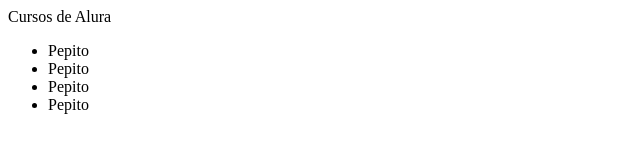
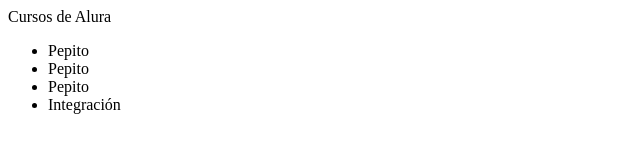
Before and after one commit to Daniela-2015/alura-git, a plain HTML site: page index.html in a window 1280 px wide. Shown: the full height of the page, 0-640 px from the left. Drawn offline with Linux system fonts and the light colour scheme.

Commit message:
Arreglado palabra en el curso de integración

```diff
--- a/index.html
+++ b/index.html
@@ -10,7 +10,7 @@
                 <li>Pepito</li>
                 <li>Pepito</li>
                 <li>Pepito</li>
-                <li>Pepito</li>
+                <li>Integración</li>
 
 
             </ul>
```
